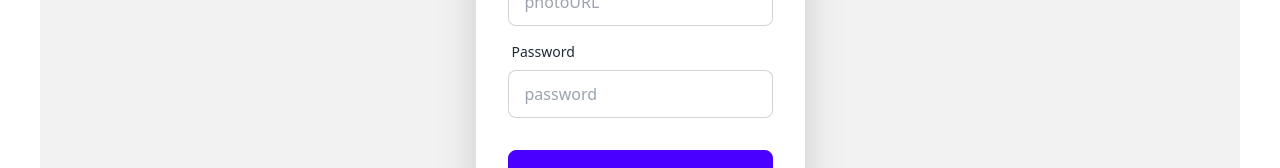
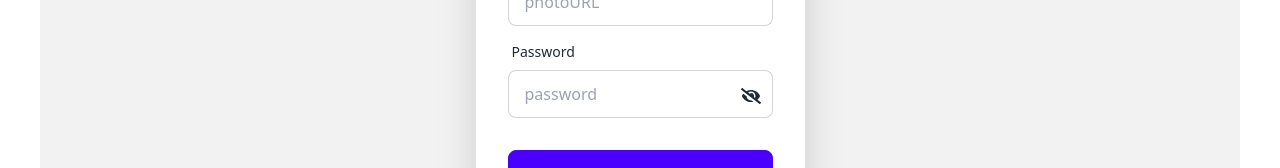
Before and after one commit to Muhammad-sefat/Navana-Real-Estate, a React (Vite) app: page /register in a window 1280 px wide. Shown: the part 498-666 px from the top of the page. Built offline with nearby package versions, Linux system fonts and the light colour scheme; no server answers.

Commit message:
Add Toggle button for Password

```diff
--- a/package.json
+++ b/package.json
@@ -18,6 +18,7 @@
     "react-dom": "^18.2.0",
     "react-hook-form": "^7.51.2",
     "react-hot-toast": "^2.4.1",
+    "react-icons": "^5.0.1",
     "react-router-dom": "^6.22.3",
     "react-toastify": "^10.0.5",
     "sort-by": "^1.2.0",
--- a/src/Components/AuthProvider.jsx
+++ b/src/Components/AuthProvider.jsx
@@ -18,12 +18,13 @@ const GithubProvider = new GithubAuthProvider();
 
 const AuthProvider = ({ children }) => {
   const [user, setUser] = useState(null);
-  console.log(user);
+  const [loading, setLoading] = useState(true);
 
   useEffect(() => {
     const unSubscribe = onAuthStateChanged(auth, (user) => {
       if (user) {
         setUser(user);
+        setLoading(false);
       }
     });
     return () => {
@@ -33,27 +34,32 @@ const AuthProvider = ({ children }) => {
 
   //   create user
   const createUser = (email, password) => {
+    setLoading(true);
     return createUserWithEmailAndPassword(auth, email, password);
   };
 
   //   sign in user
   const signinUser = (email, password) => {
+    setLoading(true);
     return signInWithEmailAndPassword(auth, email, password);
   };
 
   //google sign in
   const googleSignIn = () => {
+    setLoading(true);
     return signInWithPopup(auth, googleProvider);
   };
 
   // github sign in
   const githubSignIn = () => {
+    setLoading(true);
     return signInWithPopup(auth, GithubProvider);
   };
 
   // SignOut
 
   const logOut = () => {
+    setLoading(true);
     setUser(null);
     return signOut(auth);
   };
@@ -64,6 +70,7 @@ const AuthProvider = ({ children }) => {
     googleSignIn,
     githubSignIn,
     logOut,
+    loading,
     user,
   };
   return (
--- a/src/Components/Pages/PrivateRoute.jsx
+++ b/src/Components/Pages/PrivateRoute.jsx
@@ -3,8 +3,11 @@ import { AuthContext } from "../AuthProvider";
 import { Navigate, useLocation } from "react-router-dom";
 
 const PrivateRoute = ({ children }) => {
-  const { user } = useContext(AuthContext);
+  const { user, loading } = useContext(AuthContext);
   const location = useLocation();
+  if (loading) {
+    return <span className="loading loading-spinner loading-lg"></span>;
+  }
   if (!user) {
     return <Navigate to={"/login"} state={location.pathname}></Navigate>;
   }
--- a/src/Components/Pages/Register.jsx
+++ b/src/Components/Pages/Register.jsx
@@ -1,11 +1,13 @@
-import { useContext } from "react";
+import { useContext, useState } from "react";
 import { useForm } from "react-hook-form";
 import { NavLink } from "react-router-dom";
 import { AuthContext } from "../AuthProvider";
+import { FaEye, FaEyeSlash } from "react-icons/fa";
 import toast from "react-hot-toast";
 
 const Register = () => {
   const { createUser } = useContext(AuthContext);
+  const [showBtn, setShowBtn] = useState(false);
   const {
     register,
     handleSubmit,
@@ -68,12 +70,20 @@ const Register = () => {
                 <label className="label">
                   <span className="label-text">Password</span>
                 </label>
-                <input
-                  type="password"
-                  placeholder="password"
-                  className="input input-bordered"
-                  {...register("password", { required: true })}
-                />
+                <div className="relative">
+                  <input
+                    type={showBtn ? "text" : "password"}
+                    placeholder="password"
+                    className="input input-bordered w-full"
+                    {...register("password", { required: true })}
+                  />
+                  <span
+                    className="absolute bottom-3 right-3 text-xl"
+                    onClick={() => setShowBtn(!showBtn)}
+                  >
+                    {showBtn ? <FaEye></FaEye> : <FaEyeSlash></FaEyeSlash>}
+                  </span>
+                </div>
                 {errors.password && (
                   <span className="text-red-500">This field is required</span>
                 )}
```
Also changed, not shown: 1 other file (tests, documents, lock files or other folders).
